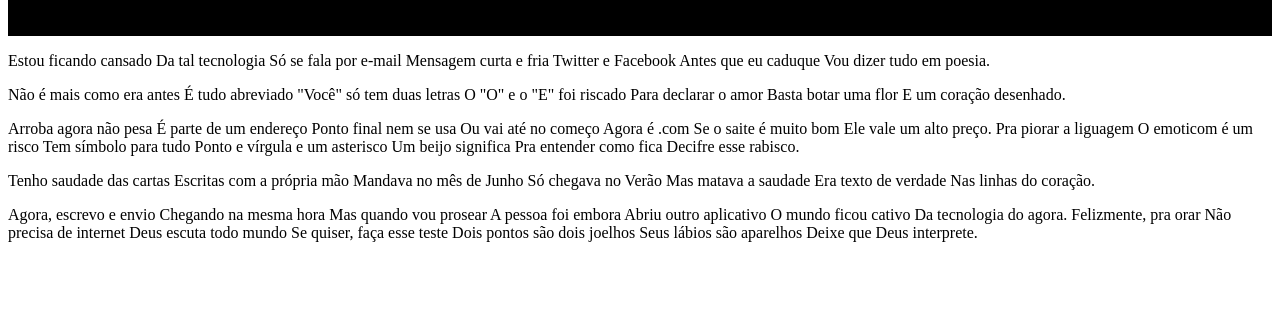
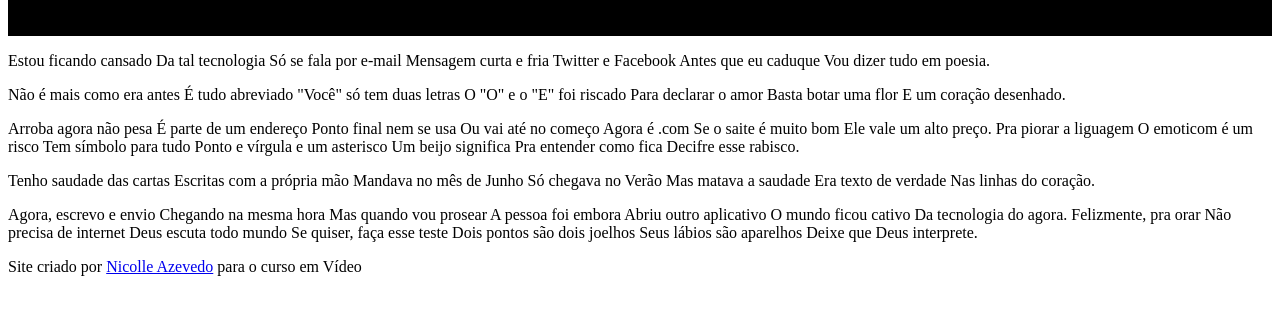
Before and after one commit to NicolleSantos/html-css, a plain HTML site: page curso-em-video/desafios/d012/index.html in a window 1280 px wide. Shown: the part 172-486 px from the top of the page. Drawn offline with Linux system fonts and the light colour scheme.

Commit message:
atualizado footer
criado parágrafo no footer

```diff
--- a/curso-em-video/desafios/d012/index.html
+++ b/curso-em-video/desafios/d012/index.html
@@ -74,7 +74,7 @@
                 Deixe que Deus interprete.</p>
     </body>
     <footer>
-
+        <p>Site criado por <a href="https://www.nicollesantos.github.io" target="_blank">Nicolle Azevedo</a> para o curso em Vídeo</p>
     </footer>
 </body>
 </html>
```
